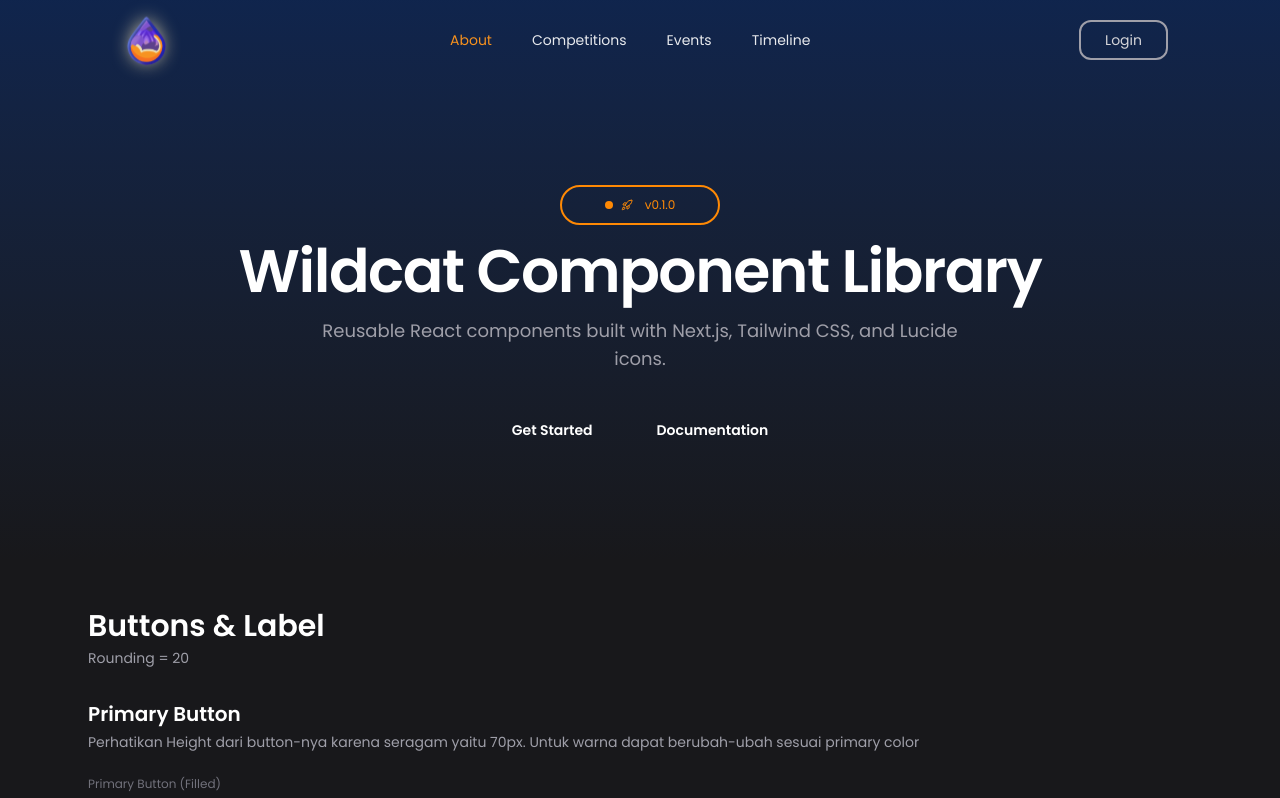
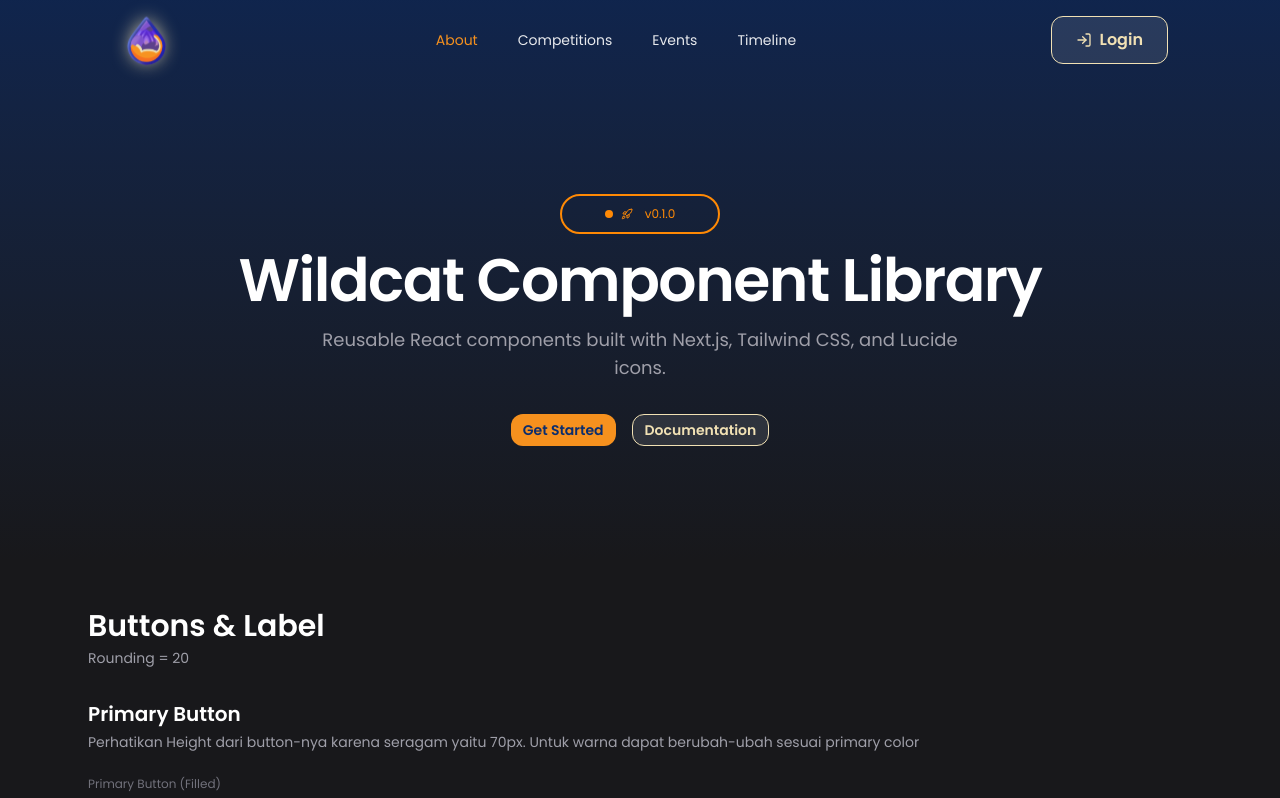
Before and after one commit to AndhikaAddiputra/wildcat-fe, a Next.js app: page / in a window 1280 px wide. Shown: the top 798 px of the page. Built offline with nearby package versions, Linux system fonts and the light colour scheme.

Commit message:
fix: adjusting luckmen's work

```diff
--- a/src/app/landing/page.tsx
+++ b/src/app/landing/page.tsx
@@ -14,6 +14,7 @@ import {
   FlaskConical,
   GraduationCap,
   Heart,
+  LogIn,
   Mic,
   CalendarDays,
   Trophy,
@@ -62,9 +63,9 @@ export default function LandingPage() {
         links={navLinks}
         activeLink={activeSection}
         action={
-          <button className="cursor-pointer rounded-xl border-2 border-cream/60 px-6 py-2 text-sm font-medium text-cream transition-colors hover:border-cream hover:bg-cream/10">
+          <Button variant="outline" size="lg">
             Login
-          </button>
+          </Button>
         }
       />
 
--- a/src/app/page.tsx
+++ b/src/app/page.tsx
@@ -30,6 +30,7 @@ import {
   CheckCircle,
   AlertTriangle,
   Info,
+  LogIn,
   Trash2,
   Plus,
   Download,
@@ -61,9 +62,10 @@ export default function Home() {
         links={navLinks}
         activeLink="#about"
         action={
-          <button className="cursor-pointer rounded-xl border-2 border-zinc-400 px-6 py-2 text-sm font-medium text-zinc-300 transition-colors hover:border-white hover:text-white">
+          <Button variant="outline" size="lg">
+            <LogIn className="h-4 w-4" />
             Login
-          </button>
+          </Button>
         }
       />
 
--- a/src/components/ui/button.tsx
+++ b/src/components/ui/button.tsx
@@ -1,53 +1,41 @@
-import { forwardRef, type ButtonHTMLAttributes, type ReactNode } from "react";
+import { forwardRef, type ButtonHTMLAttributes } from "react";
 import { cn } from "@/lib/utils";
 
 export interface ButtonProps extends ButtonHTMLAttributes<HTMLButtonElement> {
-  variant?: "primary" | "primary-outline" | "secondary";
-  size?: "lg" | "sm";
-  leftIcon?: ReactNode;
-  rightIcon?: ReactNode;
-  fullWidth?: boolean;
+  variant?: "primary" | "secondary" | "outline" | "ghost" | "danger";
+  size?: "sm" | "md" | "lg" | "icon";
 }
 
 const Button = forwardRef<HTMLButtonElement, ButtonProps>(
-  (
-    {
-      className,
-      variant = "primary",
-      size = "lg",
-      leftIcon,
-      rightIcon,
-      fullWidth = false,
-      children,
-      ...props
-    },
-    ref
-  ) => {
+  ({ className, variant = "primary", size = "md", children, ...props }, ref) => {
     return (
       <button
         ref={ref}
         className={cn(
-          "inline-flex items-center justify-center gap-2.5 rounded-[20px] font-semibold transition-all focus-visible:outline-none focus-visible:ring-2 focus-visible:ring-offset-2 disabled:pointer-events-none disabled:opacity-50 cursor-pointer",
+          "inline-flex items-center justify-center gap-2 rounded-xl font-semibold transition-colors focus-visible:outline-none focus-visible:ring-2 focus-visible:ring-offset-2 disabled:pointer-events-none disabled:opacity-50 cursor-pointer",
           {
-            "bg-primary text-primary-foreground hover:bg-primary-hover active:bg-primary-active":
+            "bg-[#f6911e] text-[#0a2d6e] hover:bg-[#e08000] dark:bg-[#f6911e] dark:hover:bg-[#e08000]":
               variant === "primary",
-            "border-2 border-primary bg-transparent text-primary hover:bg-primary/10 active:bg-primary/20":
-              variant === "primary-outline",
-            "bg-secondary text-secondary-foreground hover:bg-secondary-hover active:bg-secondary-active":
+            "bg-[#0a2d6e] text-white hover:bg-[#082255] dark:bg-[#0a2d6e] dark:hover:bg-[#082255]":
               variant === "secondary",
+            "border-1 border-[#f1e1b4] bg-white/10 text-[#f1e1b4] dark:bg-white/10 dark:border-[#f1e1b4] dark:text-[#f1e1b4]":
+              variant === "outline",
+            "bg-transparent text-[#f1e1b4] hover:text-[#f6911e] dark:text-[#f1e1b4]":
+              variant === "ghost",
+            "bg-red-600 text-white hover:bg-red-700 dark:bg-red-600 dark:hover:bg-red-700":
+              variant === "danger",
           },
           {
-            "h-[70px] px-8 text-base": size === "lg",
-            "h-[50px] px-6 text-sm": size === "sm",
+            "h-8 px-3 text-sm": size === "sm",
+            "h-10 px-4 text-sm": size === "md",
+            "h-12 px-6 text-base": size === "lg",
+            "h-10 w-10 p-0": size === "icon",
           },
-          fullWidth && "w-full",
           className
         )}
         {...props}
       >
-        {leftIcon && <span className="flex shrink-0 items-center">{leftIcon}</span>}
         {children}
-        {rightIcon && <span className="flex shrink-0 items-center">{rightIcon}</span>}
       </button>
     );
   }
```
